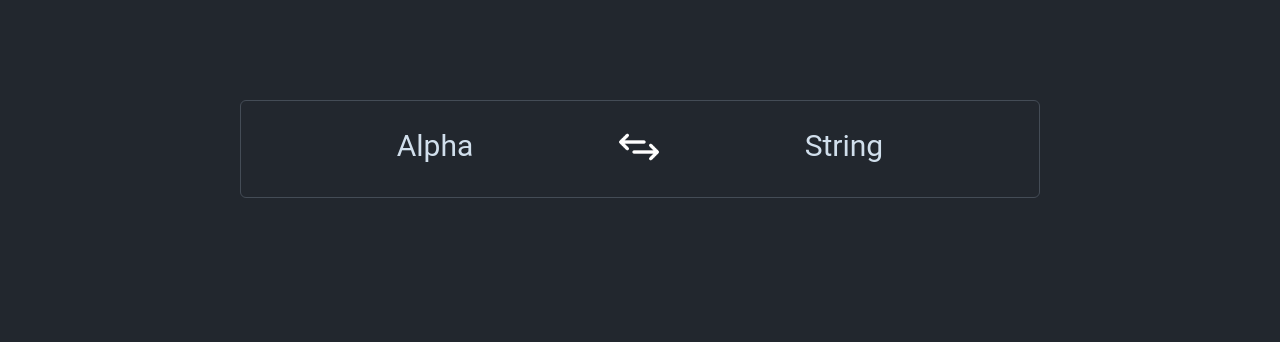
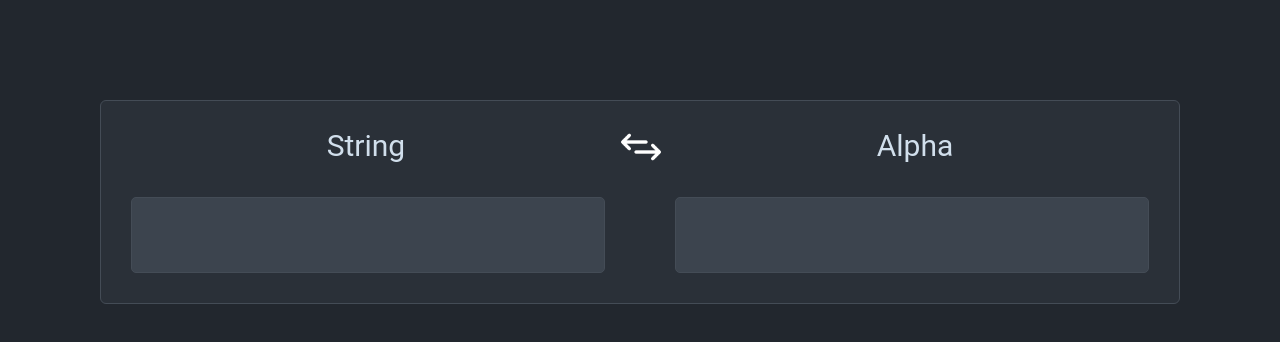
Before and after one commit to 4llower/alphanumeric-converter, a website built with webpack: page www/public/index.html in a window 1280 px wide. Both pictures are taken after a click on the picture 639 px from the left and 147 px from the top of the page. Built offline with nearby package versions, Linux system fonts and the light colour scheme; what alphanumeric would draw is missing.

Commit message:
add: convert inputs

```diff
--- a/www/public/index.html
+++ b/www/public/index.html
@@ -32,13 +32,13 @@
     <div class="container">
       <div class="convert">
         <div class="convert__controls">
-            <p>Alpha</p>
-            <img src="./swap.png" class="swap" width="40" height="40">
-            <p>String</p>
+          <p id="left">Alpha</p>
+          <img src="./swap.png" class="swap" id="swap" width="40" height="40" />
+          <p id="right">String</p>
         </div>
         <div class="convert__box">
-          <div class="convert__from"></div>
-          <div class="convert__to"></div>
+          <input id="from" />
+          <input id="to" disabled/>
         </div>
       </div>
     </div>
--- a/www/src/index.js
+++ b/www/src/index.js
@@ -1,5 +1,46 @@
-import './styles'
+import "./styles";
 
 import * as wasm from "alphanumeric";
 
-console.log(wasm.to_string('A18720928B30D38F'))
+import { debounceTime, map, tap } from "rxjs/operators";
+
+import { fromEvent } from "rxjs";
+
+console.log(wasm.to_string("A18720928B30D38F"));
+
+const from = document.getElementById("from");
+const to = document.getElementById("to");
+const swap = document.getElementById("swap");
+const left = document.getElementById("left");
+const right = document.getElementById("right");
+
+let isAlpha = true;
+
+fromEvent(from, "input")
+  .pipe(
+    tap(() => (to.value = "Loading...")),
+    debounceTime(200),
+    map((event) => {
+      if (isAlpha) {
+        to.value = wasm.to_string(event.target.value);
+      } else {
+        to.value = wasm.from_string(event.target.value);
+      }
+    })
+  )
+  .subscribe();
+
+fromEvent(swap, "click")
+  .pipe(
+    map(() => {
+      isAlpha = !isAlpha;
+
+      const temp = left.innerHTML;
+      left.innerHTML = right.innerHTML;
+      right.innerHTML = temp;
+
+      to.value = "";
+      from.dispatchEvent(new Event("input"));
+    })
+  )
+  .subscribe();
--- a/www/src/styles/main.css
+++ b/www/src/styles/main.css
@@ -7,18 +7,44 @@ body {
     transition: 1s ease;
 }
 .container {
-    max-width: 800px;
+    max-width: 1200px;
     margin: 0 auto;
     padding: 100px;
 }
 
 .convert {
-    background: #22272e;
+    background: #2a3038;
     border-color: #444c56;
     border-width: 1px;
     border-radius: 6px;
     border-style: solid;
     padding: 30px;
+}
+
+.convert__box {
+    margin-top: 30px;
+    display: flex;
+}
+
+#from, #to {
+    width: 100%;
+    outline: none !important;
+    border: 1px solid #444c56;
+    background: #2a3038;
+    box-shadow: none !important;
+    font-size: 30px;
+    color: #d1dfec;
+    background: #3c444e;
+    border-radius: 5px;
+    padding: 20px;
+}
+
+#from {
+    margin-right: 70px;
+}
+
+#to {
+    cursor: text;
 }
 
 .convert__controls {
```
